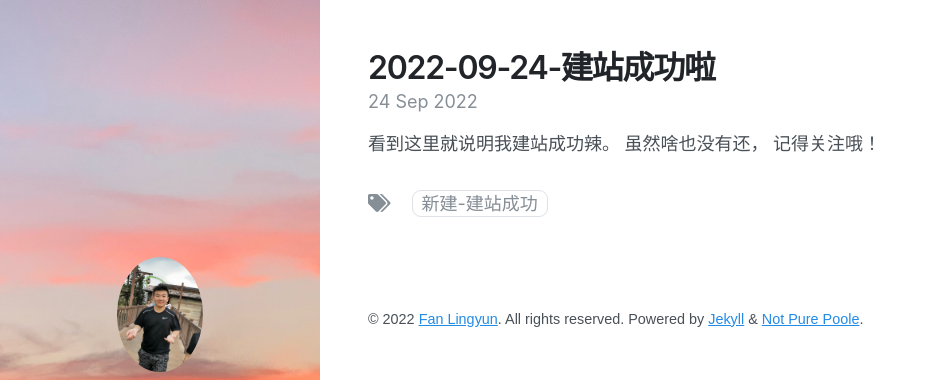
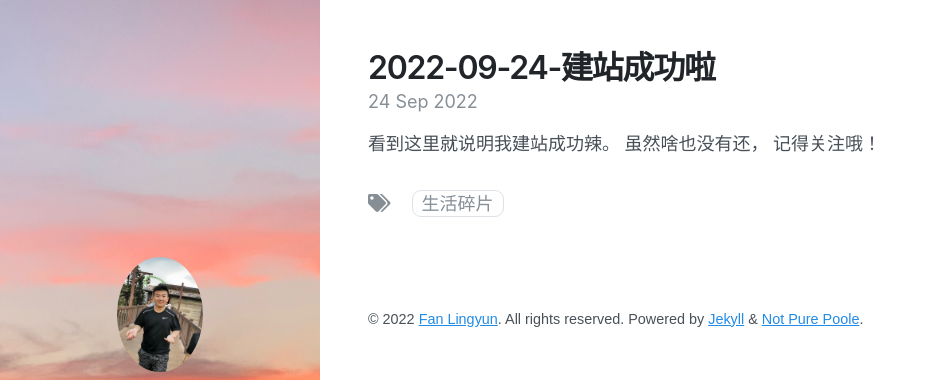
Before and after one commit to sheldonvan/blog, a Jekyll site: the page built from _posts/2022-09-24-建站成功啦.md, in a window 1280 px wide. Shown: the top 380 px of the page, without its empty margins (0-936 px from the left). Built offline with Jekyll 4.4.1, drawn with Linux system fonts in a browser that asks for light colours; nearby versions of some CDN libraries; our own code applies the rules of GitHub Pages for plain Markdown files.

Commit message:
修改文件: _posts/2022-09-24-建站成功啦.md

```diff
--- a/_posts/2022-09-24-建站成功啦.md
+++ b/_posts/2022-09-24-建站成功啦.md
@@ -2,7 +2,7 @@
 title: 2022-09-24-建站成功啦
 category: /小书匠/日记/2022-09
 grammar_cjkRuby: true
-tags: '新建,#建站成功'
+tags: 生活碎片
 ---
 
 
```
